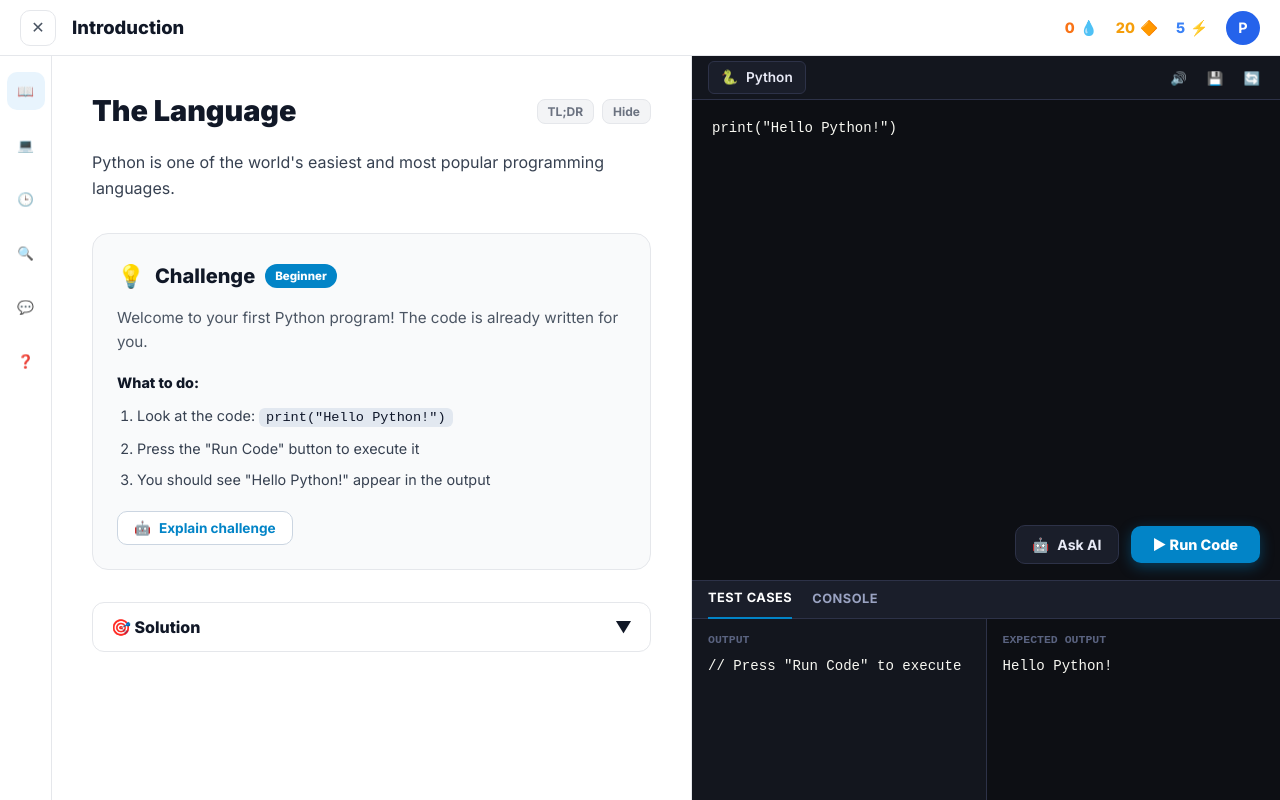
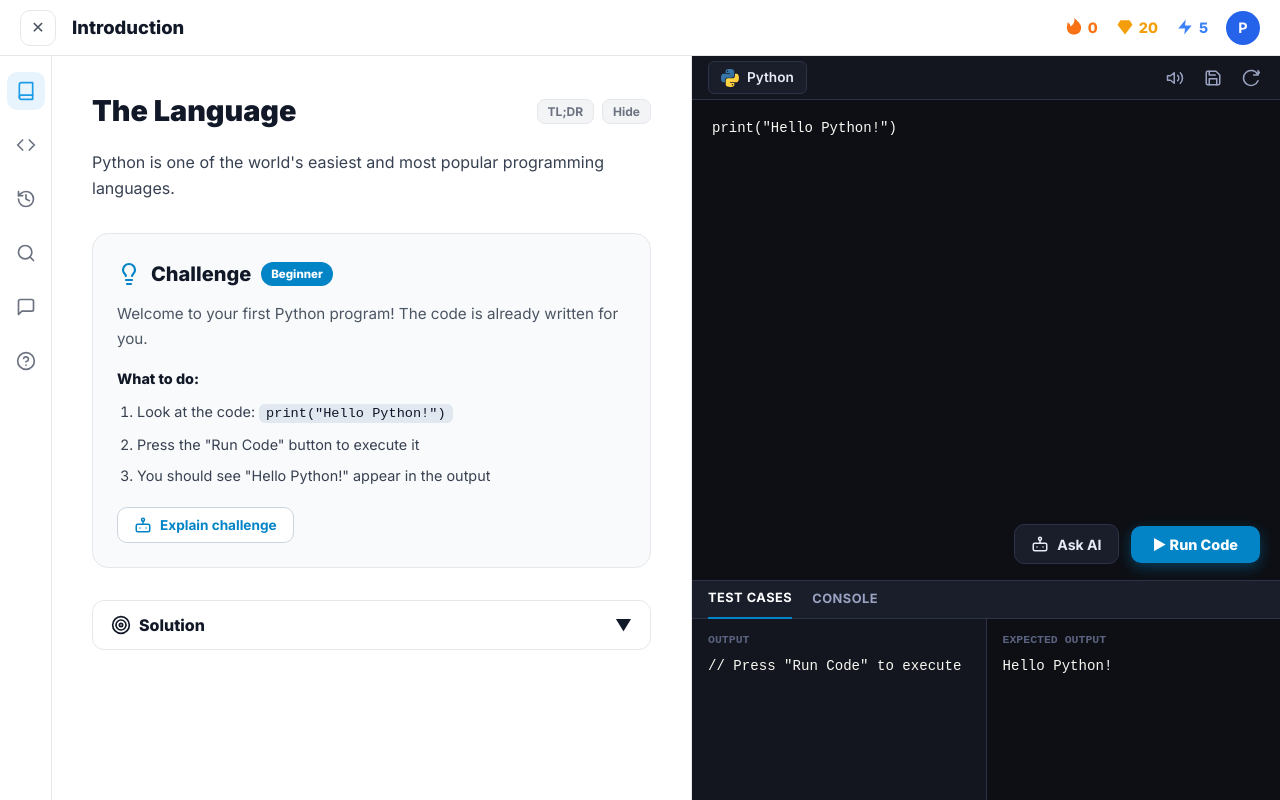
Before and after one commit to prince24-web/AIcademy, a Next.js app: page /learn/python/1 in a window 1280 px wide. Built offline with nearby package versions, Linux system fonts and the light colour scheme.

Commit message:
Replace all emojis with clean vector SVG icons in Learning Environment

```diff
--- a/app/learn/python/[lessonId]/page.js
+++ b/app/learn/python/[lessonId]/page.js
@@ -1,9 +1,123 @@
 'use client';
 
-import { useState, useEffect, useRef } from 'react';
+import { useState, useEffect } from 'react';
 import Link from 'next/link';
 import { useParams } from 'next/navigation';
 import styles from './page.module.css';
+
+// ─── SVG LOGOS & VECTOR ICONS (NO EMOJIS) ───────────────────────────────
+const PythonLogo = ({ size = 20 }) => (
+  <svg width={size} height={size} viewBox="0 0 256 255" xmlns="http://www.w3.org/2000/svg">
+    <defs>
+      <linearGradient id="pyBlueL" x1="12%" y1="12%" x2="88%" y2="88%">
+        <stop offset="0%" stopColor="#387EB8"/>
+        <stop offset="100%" stopColor="#366994"/>
+      </linearGradient>
+      <linearGradient id="pyYellowL" x1="12%" y1="12%" x2="88%" y2="88%">
+        <stop offset="0%" stopColor="#FFE052"/>
+        <stop offset="100%" stopColor="#FFC331"/>
+      </linearGradient>
+    </defs>
+    <path fill="url(#pyBlueL)" d="M126.9 0C62.4 0 66.3 28 66.3 28l.1 29h61.8v8.7H41.6S0 61.2 0 126.3c0 65 35.9 62.7 35.9 62.7h21.4v-30.2s-1.2-35.9 35.3-35.9h60.8s34.2.5 34.2-33.1V34.3S192.1 0 126.9 0zm-33.8 19.7c6.1 0 11 4.9 11 11s-4.9 11-11 11-11-4.9-11-11 4.9-11 11-11z"/>
+    <path fill="url(#pyYellowL)" d="M128.9 255c64.5 0 60.6-28 60.6-28l-.1-29h-61.8v-8.7h86.6s41.6 4.5 41.6-60.6c0-65-35.9-62.7-35.9-62.7h-21.4v30.2s1.2 35.9-35.3 35.9H102.4s-34.2-.5-34.2 33.1v55.5S63 255 128.9 255zm33.8-19.7c-6.1 0-11-4.9-11-11s4.9-11 11-11 11 4.9 11 11-4.9 11-11 11z"/>
+  </svg>
+);
+
+const StatIconStreak = ({ size = 18 }) => (
+  <svg width={size} height={size} viewBox="0 0 24 24" fill="#f97316">
+    <path d="M12.432 0c1.34 8.636-5.36 11.29-5.36 11.29-.09-3.06-1.4-4.29-3.37-5.67C3.704 7.26 2.5 10.03 2.5 12.5 2.5 18.299 6.7 22 12 22s9.5-3.7 9.5-9.5c0-4.88-4.7-8.3-9.068-12.5z"/>
+  </svg>
+);
+
+const StatIconGem = ({ size = 18 }) => (
+  <svg width={size} height={size} viewBox="0 0 24 24" fill="#f59e0b">
+    <polygon points="6 3 18 3 22 9 12 22 2 9"/>
+  </svg>
+);
+
+const StatIconEnergy = ({ size = 18 }) => (
+  <svg width={size} height={size} viewBox="0 0 24 24" fill="#3b82f6">
+    <polygon points="13 2 3 14 12 14 11 22 21 10 12 10 13 2"/>
+  </svg>
+);
+
+const IconLightbulb = ({ size = 22 }) => (
+  <svg width={size} height={size} viewBox="0 0 24 24" fill="none" stroke="currentColor" strokeWidth="2.2" strokeLinecap="round" strokeLinejoin="round">
+    <path d="M9 18h6"/><path d="M10 22h4"/><path d="M15.09 14c.18-.98.65-1.74 1.41-2.5A4.65 4.65 0 0 0 18 8 6 6 0 0 0 6 8c0 1 .23 2.23 1.5 3.5.76.76 1.23 1.52 1.41 2.5"/>
+  </svg>
+);
+
+const IconRobot = ({ size = 20 }) => (
+  <svg width={size} height={size} viewBox="0 0 24 24" fill="none" stroke="currentColor" strokeWidth="2" strokeLinecap="round" strokeLinejoin="round">
+    <rect x="3" y="11" width="18" height="10" rx="2"/><circle cx="12" cy="5" r="2"/><path d="M12 7v4"/><line x1="8" y1="16" x2="8" y2="16"/><line x1="16" y1="16" x2="16" y2="16"/>
+  </svg>
+);
+
+const IconTarget = ({ size = 20 }) => (
+  <svg width={size} height={size} viewBox="0 0 24 24" fill="none" stroke="currentColor" strokeWidth="2" strokeLinecap="round" strokeLinejoin="round">
+    <circle cx="12" cy="12" r="10"/><circle cx="12" cy="12" r="6"/><circle cx="12" cy="12" r="2"/>
+  </svg>
+);
+
+const IconBook = ({ size = 20 }) => (
+  <svg width={size} height={size} viewBox="0 0 24 24" fill="none" stroke="currentColor" strokeWidth="2" strokeLinecap="round" strokeLinejoin="round">
+    <path d="M4 19.5A2.5 2.5 0 0 1 6.5 17H20"/><path d="M6.5 2H20v20H6.5A2.5 2.5 0 0 1 4 19.5v-15A2.5 2.5 0 0 1 6.5 2z"/>
+  </svg>
+);
+
+const IconCode = ({ size = 20 }) => (
+  <svg width={size} height={size} viewBox="0 0 24 24" fill="none" stroke="currentColor" strokeWidth="2" strokeLinecap="round" strokeLinejoin="round">
+    <polyline points="16 18 22 12 16 6"/><polyline points="8 6 2 12 8 18"/>
+  </svg>
+);
+
+const IconHistory = ({ size = 20 }) => (
+  <svg width={size} height={size} viewBox="0 0 24 24" fill="none" stroke="currentColor" strokeWidth="2" strokeLinecap="round" strokeLinejoin="round">
+    <path d="M3 12a9 9 0 1 0 9-9 9.75 9.75 0 0 0-6.74 2.74L3 8"/><path d="M3 3v5h5"/><path d="M12 7v5l4 2"/>
+  </svg>
+);
+
+const IconSearch = ({ size = 20 }) => (
+  <svg width={size} height={size} viewBox="0 0 24 24" fill="none" stroke="currentColor" strokeWidth="2" strokeLinecap="round" strokeLinejoin="round">
+    <circle cx="11" cy="11" r="8"/><line x1="21" y1="21" x2="16.65" y2="16.65"/>
+  </svg>
+);
+
+const IconChat = ({ size = 20 }) => (
+  <svg width={size} height={size} viewBox="0 0 24 24" fill="none" stroke="currentColor" strokeWidth="2" strokeLinecap="round" strokeLinejoin="round">
+    <path d="M21 15a2 2 0 0 1-2 2H7l-4 4V5a2 2 0 0 1 2-2h14a2 2 0 0 1 2 2z"/>
+  </svg>
+);
+
+const IconHelp = ({ size = 20 }) => (
+  <svg width={size} height={size} viewBox="0 0 24 24" fill="none" stroke="currentColor" strokeWidth="2" strokeLinecap="round" strokeLinejoin="round">
+    <circle cx="12" cy="12" r="10"/><path d="M9.09 9a3 3 0 0 1 5.83 1c0 2-3 3-3 3"/><line x1="12" y1="17" x2="12.01" y2="17"/>
+  </svg>
+);
+
+const IconSpeaker = ({ size = 18 }) => (
+  <svg width={size} height={size} viewBox="0 0 24 24" fill="none" stroke="currentColor" strokeWidth="2" strokeLinecap="round" strokeLinejoin="round">
+    <polygon points="11 5 6 9 2 9 2 15 6 15 11 19 11 5"/><path d="M19.07 4.93a10 10 0 0 1 0 14.14"/><path d="M15.54 8.46a5 5 0 0 1 0 7.07"/>
+  </svg>
+);
+
+const IconSave = ({ size = 18 }) => (
+  <svg width={size} height={size} viewBox="0 0 24 24" fill="none" stroke="currentColor" strokeWidth="2" strokeLinecap="round" strokeLinejoin="round">
+    <path d="M19 21H5a2 2 0 0 1-2-2V5a2 2 0 0 1 2-2h11l5 5v11a2 2 0 0 1-2 2z"/><polyline points="17 21 17 13 7 13 7 21"/><polyline points="7 3 7 8 15 8"/>
+  </svg>
+);
+
+const IconReset = ({ size = 18 }) => (
+  <svg width={size} height={size} viewBox="0 0 24 24" fill="none" stroke="currentColor" strokeWidth="2" strokeLinecap="round" strokeLinejoin="round">
+    <path d="M21.5 2v6h-6"/><path d="M21.34 15.57a10 10 0 1 1-.57-8.38l5.67-5.67"/>
+  </svg>
+);
+
+const IconCheckmark = ({ size = 20 }) => (
+  <svg width={size} height={size} viewBox="0 0 24 24" fill="none" stroke="currentColor" strokeWidth="3" strokeLinecap="round" strokeLinejoin="round">
+    <polyline points="20 6 9 17 4 12"/>
+  </svg>
+);
 
 // ─── LESSON DATABASE (12 MODULES) ───────────────────────────────────────
 const lessonDatabase = {
@@ -64,14 +178,10 @@ export default function LessonPage() {
   const [isRunning, setIsRunning] = useState(false);
   const [showSolution, setShowSolution] = useState(false);
   const [isPassed, setIsPassed] = useState(false);
-  const [skulptLoaded, setSkulptLoaded] = useState(false);
 
-  // Dynamically load Skulpt scripts if not already present
+  // Dynamically load Skulpt scripts
   useEffect(() => {
-    if (window.Sk) {
-      setSkulptLoaded(true);
-      return;
-    }
+    if (window.Sk) return;
 
     const script1 = document.createElement('script');
     script1.src = 'https://cdn.jsdelivr.net/npm/skulpt@1.2.0/dist/skulpt.min.js';
@@ -84,18 +194,10 @@ export default function LessonPage() {
     script1.onload = () => {
       document.body.appendChild(script2);
     };
-    script2.onload = () => {
-      setSkulptLoaded(true);
-    };
 
     document.body.appendChild(script1);
-
-    return () => {
-      // cleanup optional
-    };
   }, []);
 
-  // Update initial code when lessonId changes
   useEffect(() => {
     setCode(lessonData.initialCode);
     setOutput('');
@@ -103,7 +205,6 @@ export default function LessonPage() {
     setShowSolution(false);
   }, [lessonId]);
 
-  // Execute code via Skulpt or Python fallback evaluator
   const handleRunCode = () => {
     setIsRunning(true);
     setOutput('Running...');
@@ -138,7 +239,6 @@ export default function LessonPage() {
             setOutput(cleanResult);
             setIsRunning(false);
 
-            // Check against expected output
             if (cleanResult === lessonData.expectedOutput.trim()) {
               setIsPassed(true);
             } else {
@@ -155,7 +255,6 @@ export default function LessonPage() {
         setIsRunning(false);
       }
     } else {
-      // Basic fallback if Skulpt loading is delayed
       setTimeout(() => {
         let simulatedOut = '';
         if (code.includes('print("Hello Python!")') || code.includes("print('Hello Python!')")) {
@@ -196,13 +295,16 @@ export default function LessonPage() {
 
         <div className={styles.headerRight}>
           <div className={`${styles.statItem} ${styles.statFlame}`}>
-            <span>0</span> 💧
+            <StatIconStreak size={18} />
+            <span>0</span>
           </div>
           <div className={`${styles.statItem} ${styles.statGems}`}>
-            <span>20</span> 🔶
+            <StatIconGem size={18} />
+            <span>20</span>
           </div>
           <div className={`${styles.statItem} ${styles.statEnergy}`}>
-            <span>5</span> ⚡
+            <StatIconEnergy size={18} />
+            <span>5</span>
           </div>
           <div className={styles.userAvatar}>P</div>
         </div>
@@ -213,12 +315,24 @@ export default function LessonPage() {
 
         {/* LEFTMOST ICON SIDEBAR */}
         <aside className={styles.iconSidebar}>
-          <button className={`${styles.sideIconBtn} ${styles.sideIconBtnActive}`} title="Lesson">📖</button>
-          <button className={styles.sideIconBtn} title="Code">💻</button>
-          <button className={styles.sideIconBtn} title="History">🕒</button>
-          <button className={styles.sideIconBtn} title="Search">🔍</button>
-          <button className={styles.sideIconBtn} title="Discussion">💬</button>
-          <button className={styles.sideIconBtn} title="Help">❓</button>
+          <button className={`${styles.sideIconBtn} ${styles.sideIconBtnActive}`} title="Lesson">
+            <IconBook size={20} />
+          </button>
+          <button className={styles.sideIconBtn} title="Code">
+            <IconCode size={20} />
+          </button>
+          <button className={styles.sideIconBtn} title="History">
+            <IconHistory size={20} />
+          </button>
+          <button className={styles.sideIconBtn} title="Search">
+            <IconSearch size={20} />
+          </button>
+          <button className={styles.sideIconBtn} title="Discussion">
+            <IconChat size={20} />
+          </button>
+          <button className={styles.sideIconBtn} title="Help">
+            <IconHelp size={20} />
+          </button>
         </aside>
 
         {/* LESSON CONTENT PANEL (LEFT) */}
@@ -236,7 +350,9 @@ export default function LessonPage() {
           {/* Challenge Box */}
           <div className={styles.challengeCard}>
             <div className={styles.challengeTitleRow}>
-              <span style={{ fontSize: '1.4rem' }}>💡</span>
+              <div style={{ color: '#0284c7', display: 'flex' }}>
+                <IconLightbulb size={24} />
+              </div>
               <h2 className={styles.challengeTitle}>Challenge</h2>
               <span className={styles.levelTag}>Beginner</span>
             </div>
@@ -260,7 +376,7 @@ export default function LessonPage() {
             </ol>
 
             <button className={styles.btnExplain}>
-              <span>🤖</span> Explain challenge
+              <IconRobot size={18} /> Explain challenge
             </button>
           </div>
 
@@ -270,7 +386,9 @@ export default function LessonPage() {
               className={styles.solutionToggle}
               onClick={() => setShowSolution(!showSolution)}
             >
-              <span>🎯 Solution</span>
+              <span style={{ display: 'flex', alignItems: 'center', gap: '8px' }}>
+                <IconTarget size={20} /> Solution
+              </span>
               <span>{showSolution ? '▲' : '▼'}</span>
             </button>
 
@@ -288,12 +406,18 @@ export default function LessonPage() {
           {/* Toolbar */}
           <div className={styles.editorToolbar}>
             <div className={styles.fileTab}>
-              <span>🐍</span> Python
+              <PythonLogo size={18} /> Python
             </div>
             <div className={styles.toolbarActions}>
-              <button className={styles.toolBtn} title="Audio Guide">🔊</button>
-              <button className={styles.toolBtn} title="Save Code">💾</button>
-              <button className={styles.toolBtn} onClick={handleResetCode} title="Reset Code">🔄</button>
+              <button className={styles.toolBtn} title="Audio Guide">
+                <IconSpeaker size={18} />
+              </button>
+              <button className={styles.toolBtn} title="Save Code">
+                <IconSave size={18} />
+              </button>
+              <button className={styles.toolBtn} onClick={handleResetCode} title="Reset Code">
+                <IconReset size={18} />
+              </button>
             </div>
           </div>
 
@@ -309,7 +433,7 @@ export default function LessonPage() {
             {/* Floating Action Buttons */}
             <div className={styles.editorFloatBar}>
               <button className={styles.btnAskAI}>
-                <span>🤖</span> Ask AI
+                <IconRobot size={18} /> Ask AI
               </button>
               <button
                 className={styles.btnRunCode}
@@ -325,7 +449,9 @@ export default function LessonPage() {
           <div className={styles.outputPanel}>
             {isPassed && (
               <div className={styles.successBanner}>
-                <span>🎉 Challenge Completed! +20 XP</span>
+                <span style={{ display: 'flex', alignItems: 'center', gap: '8px' }}>
+                  <IconCheckmark size={20} /> Challenge Completed! +20 XP
+                </span>
                 <Link href="/learn/python" style={{ color: 'white', textDecoration: 'underline' }}>
                   Next Lesson →
                 </Link>
```
